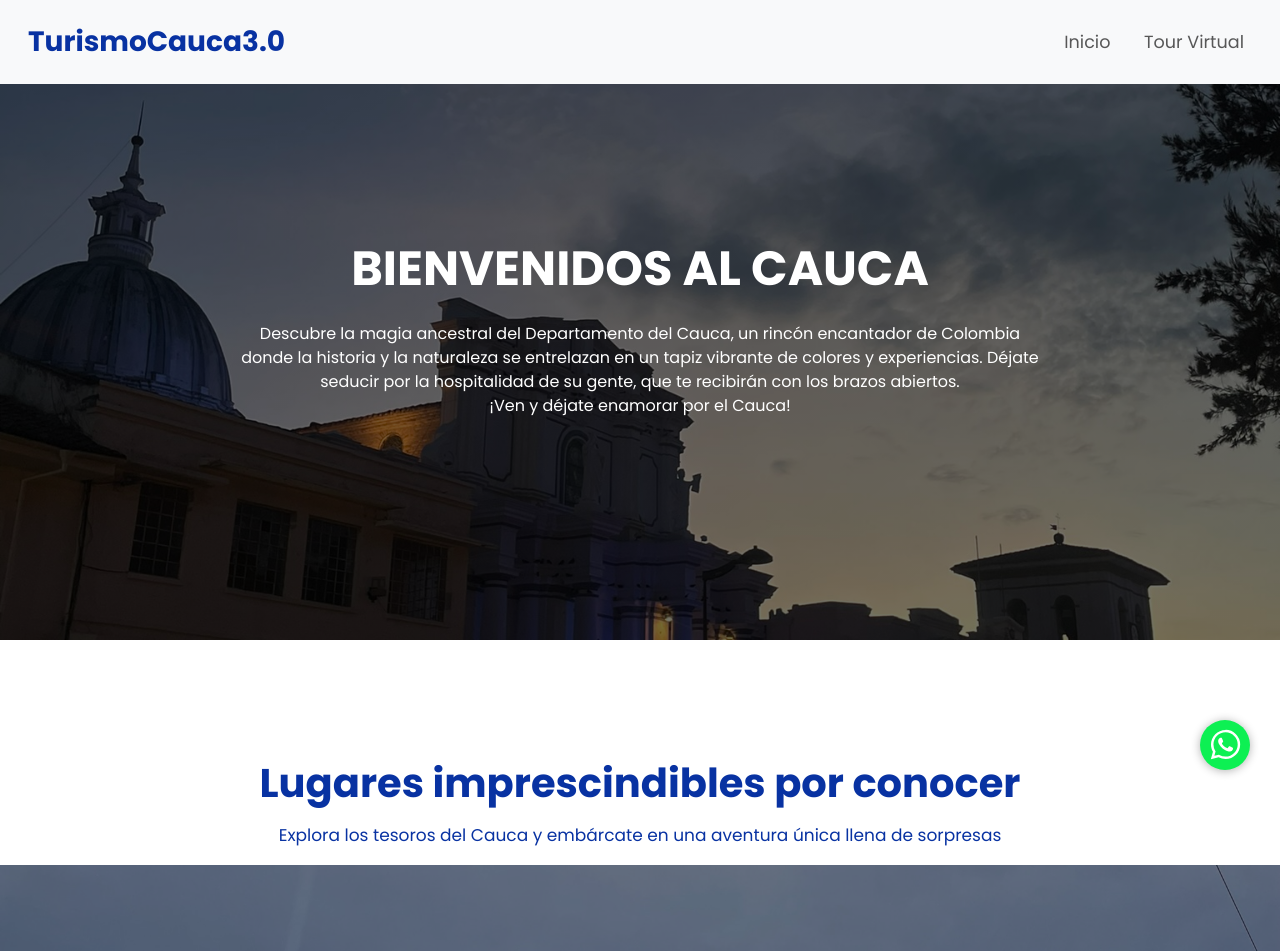
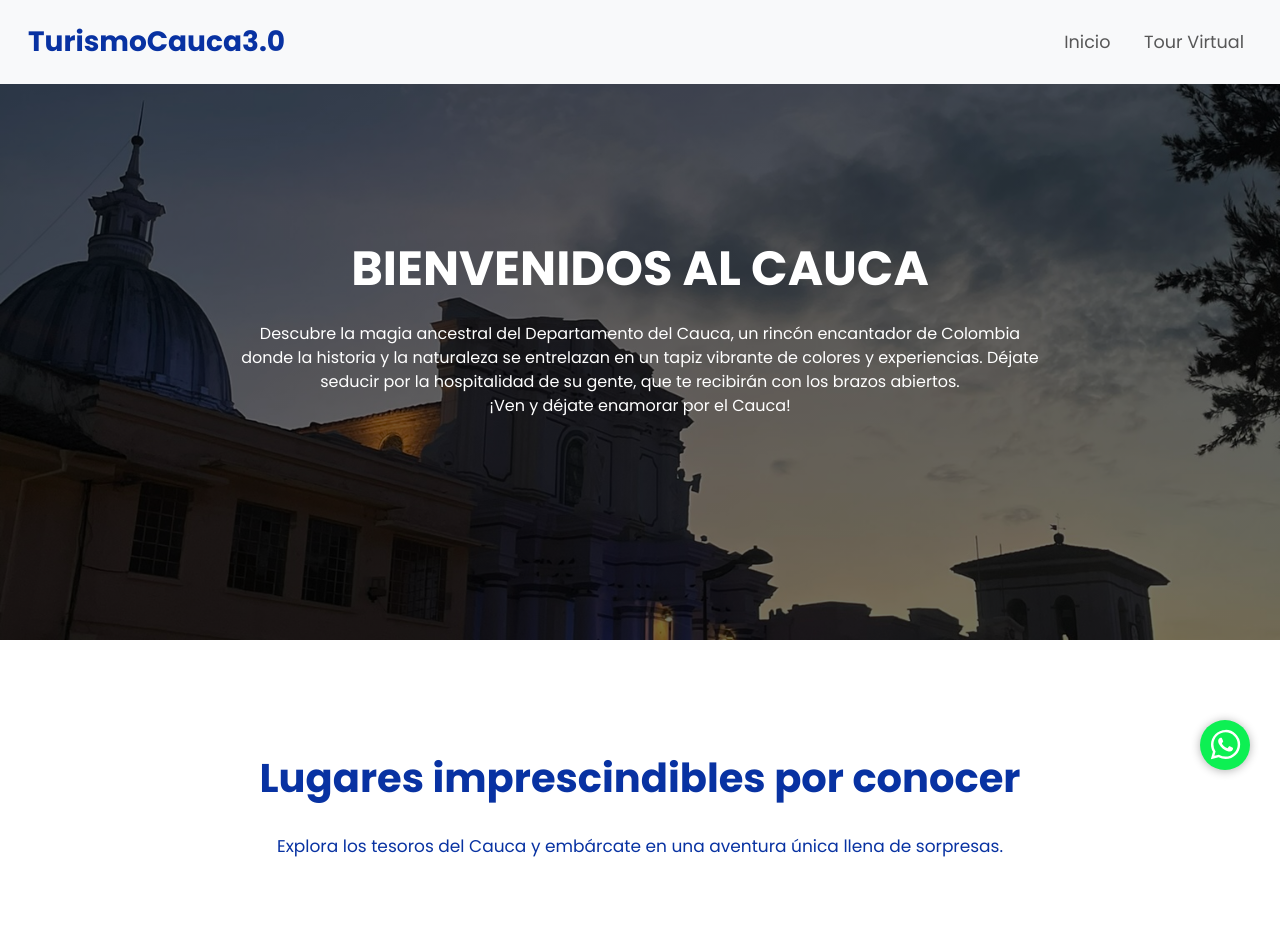
Before and after one commit to JCPL29/TurismoCauca3.0, a plain HTML site: page index.html in a window 1280 px wide. Shown: the top 951 px of the page. Drawn offline with nearby package versions, Linux system fonts and the light colour scheme.

Commit message:
detalles

```diff
--- a/CSS/page.css
+++ b/CSS/page.css
@@ -98,7 +98,7 @@ body{
     grid-auto-rows: max-content;    /*Para que las filas no ocupen más de lo que deberian*/
     align-content: center;  /*que el contenido se alinee verticalmente*/
     gap: 1rem;   /*espaciado*/
-    padding-bottom: 200px;  /*Para que no se pegue al corte (movimiento vertical dentro del contenedor)*/
+    padding-bottom: 195px;  /*Para que no se pegue al corte (movimiento vertical dentro del contenedor)*/
     text-align: center; /*los textos que contienen esten centrados*/
 }
 
@@ -121,17 +121,22 @@ body{
     color: #0832A2;
 }
 /*----------------------------- seccion lugares info --------------------------------*/
+.container2 {
+    width: 90%; /*Ocupar el porcentaje deseado de la pagina*/
+    margin: 0 auto; /*0 para centrar verticalemnete y margin auto de ambos lados*/
+    margin-bottom: 50px;
+}
 .info__destination{
     margin-top: 2rem;
     font-size: 2.5rem;
-    margin-bottom: 1rem;
+    margin-bottom: 2rem;
 }
 .info__paragraph{
     font-size: 17px;
+    margin-bottom: 100px;
 }
 
 /* -------------------------------Carrusel de imagenes------------------------------- */
-
 .carousel-inner{
     max-height: 39rem;
 }
--- a/index.html
+++ b/index.html
@@ -45,9 +45,9 @@
     </section>
     <main>
       <!------------------------------- Sección lugares info ---------------------------------------->
-      <section class="container1 description">
+      <section class="container2 description">
         <h2 class="info__destination fw-bold">Lugares imprescindibles por conocer</h2>
-        <p class="info__paragraph">Explora los tesoros del Cauca y embárcate en una aventura única llena de sorpresas</p>
+        <p class="info__paragraph">Explora los tesoros del Cauca y embárcate en una aventura única llena de sorpresas.</p>
       </section>
       <!------------------------- Carrusel de imagenes con destinos e información ------------------------>
       <section class="carousel">
```
